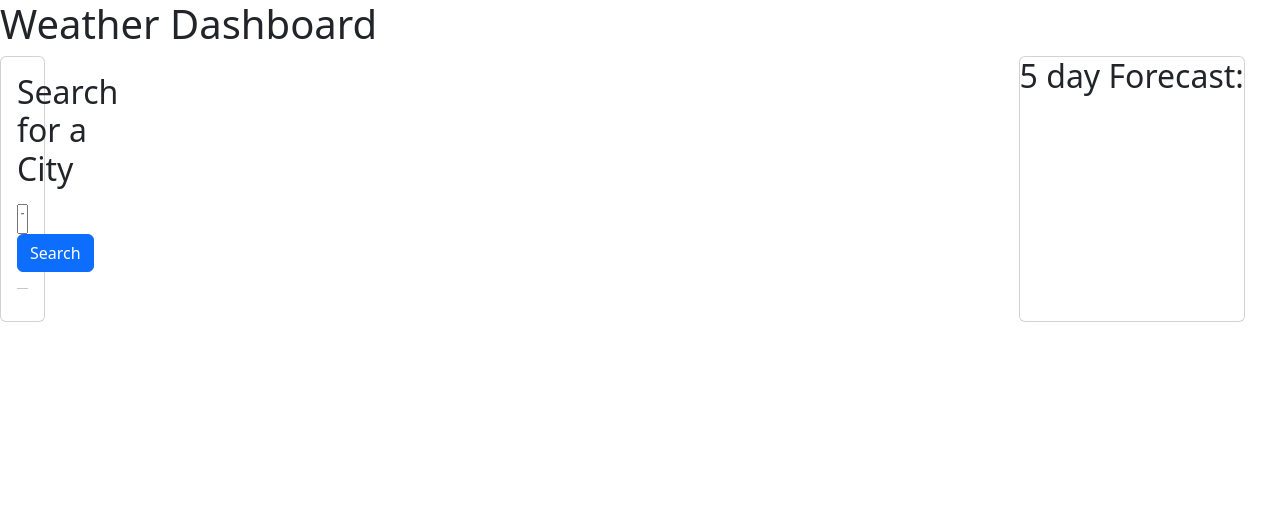
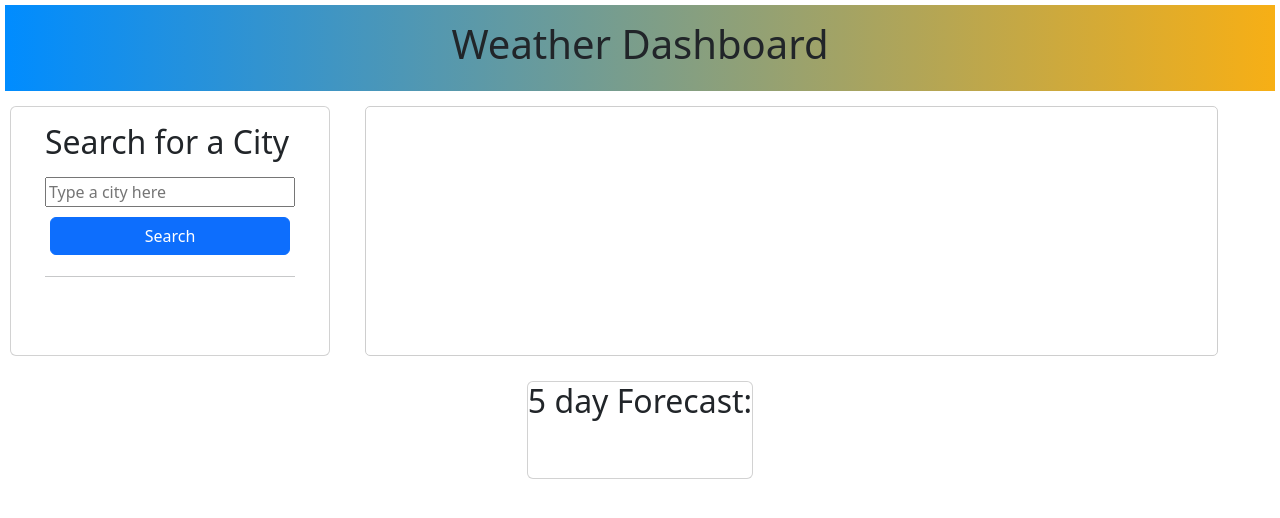
Before and after one commit to Johanstraus/Homework6, a plain HTML site: page index.html in a window 1280 px wide. Drawn offline with nearby package versions, Linux system fonts and the light colour scheme.

Commit message:
final update to css file

```diff
--- a/Assets/style.css
+++ b/Assets/style.css
@@ -9,3 +9,105 @@ main {
     display: flex;
     flex-basis: 100px;
 }
+main {
+    display: flex;
+    gap: 15px;
+    flex-wrap: wrap;
+}
+
+.search {
+    width: 350px;
+    display: flex;
+    flex-basis: 100px;
+
+}
+.headmain {
+    display: flex;
+    justify-content: center;
+    width: auto;
+    padding: 15px;
+    margin: 5px;
+    background-image: linear-gradient(90deg, rgb(0, 140, 255), rgb(247, 175, 21));
+}
+
+.card-body {
+    display: flex;
+    flex-direction: column;
+    align-items: center;
+}
+
+.card.col-4 {
+    margin: 10px;
+    width: 20em;
+}
+
+.btn.btn-primary{
+    margin-top: 10px;
+    width: 15em;
+}
+
+.custom-fiveday {
+    margin: auto auto;
+    align-items: center;
+}
+
+.custom-forecast {
+    display: block;
+    margin: 10px;
+    border: 1px solid rgb(206, 206, 206);
+    border-radius: 5px;
+    flex: 0 0 auto;
+    max-height: 300px;
+    height: 250px;
+}
+
+.forecast .uvi {
+    border-radius: 2px;
+    border-width: 10px;
+}
+
+#citysearch {
+    display: flex;
+    flex-wrap: wrap;
+    flex-direction: column;
+}
+
+button {
+    margin: 5px;
+}
+
+.fiveday {
+    display: flex;
+    margin: 25px;
+    justify-content: center;
+}
+
+.city {
+    display: flex;
+}
+
+.fivedaycard{
+    text-align: center;
+    background-color: rgba(77, 148, 206, 0.719);
+    margin: 10px;
+    width: 200px;
+    border-radius: 10px;
+}
+
+/* UV Index */
+
+.uvi-low {
+    background-color: green;
+}
+.uvi-moderate {
+    background-color: yellow;
+}
+.uvi-high {
+    background-color: orange;
+}
+.uvi-very {
+    background-color: red;
+}
+.uvi-xtreme {
+    background-color: purple;
+}
```
